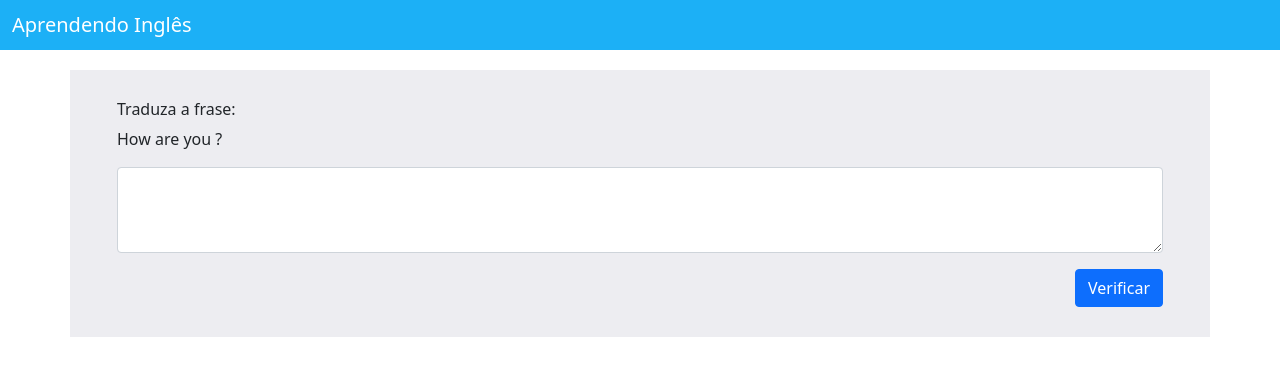
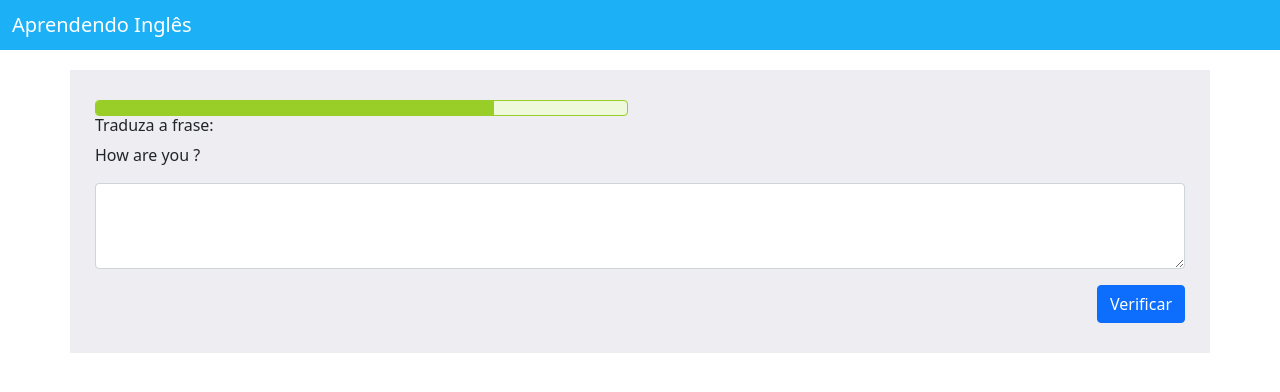
Before and after one commit to ThomasPeruch/LearningEnglish-angular, an Angular app: page / in a window 1280 px wide. Shown: the top 392 px of the page. Built offline with nearby package versions, Linux system fonts and the light colour scheme.

Commit message:
progress bar template and modified panel.component.css

```diff
--- a/src/app/panel/panel.component.css
+++ b/src/app/panel/panel.component.css
@@ -1,21 +1,11 @@
-.container{
-    background-color: #EDEDF1;
-}
-.mb-3{
-    padding-left: 35px;
-    padding-right: 35px;
-}
-
-.text-in-page{
-    margin-left: 35px;
-}
-
 .jumbotron{
     margin-top: 20px;
     padding-top: 30px;
     padding-bottom: 30px;
 }
 
-.col-bt{
-   margin-right: 35px;
+.container{
+    background: #EEEDF1;
+    padding-left: 25px;
+    padding-right: 25px;
 }
--- a/src/app/progress/progress.component.css
+++ b/src/app/progress/progress.component.css
@@ -0,0 +1,8 @@
+.progress{
+    background: #EEF8DA;
+    border: solid 1px #99CE28;
+}
+
+.progress-bar{
+    background: #99CE28;
+}
--- a/src/app/progress/progress.component.html
+++ b/src/app/progress/progress.component.html
@@ -0,0 +1,3 @@
+<div class="progress">
+    <div class="progress-bar w-75" role="progressbar" aria-valuenow="75" aria-valuemin="0" aria-valuemax="100"></div>
+</div>
```
Also changed, not shown: src/assets/images/coracao_cheio.png (added), src/assets/images/coracao_vazio.png (added).
